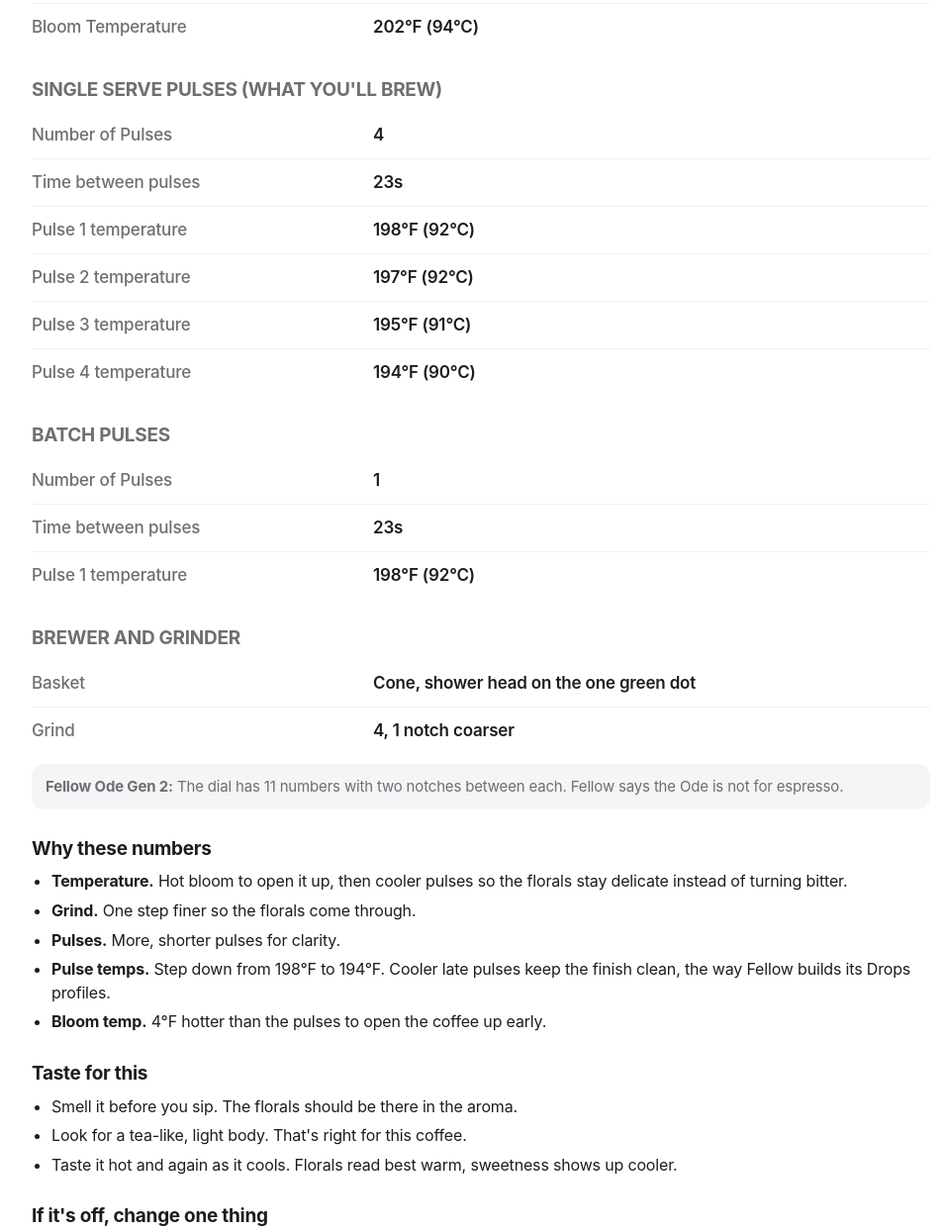
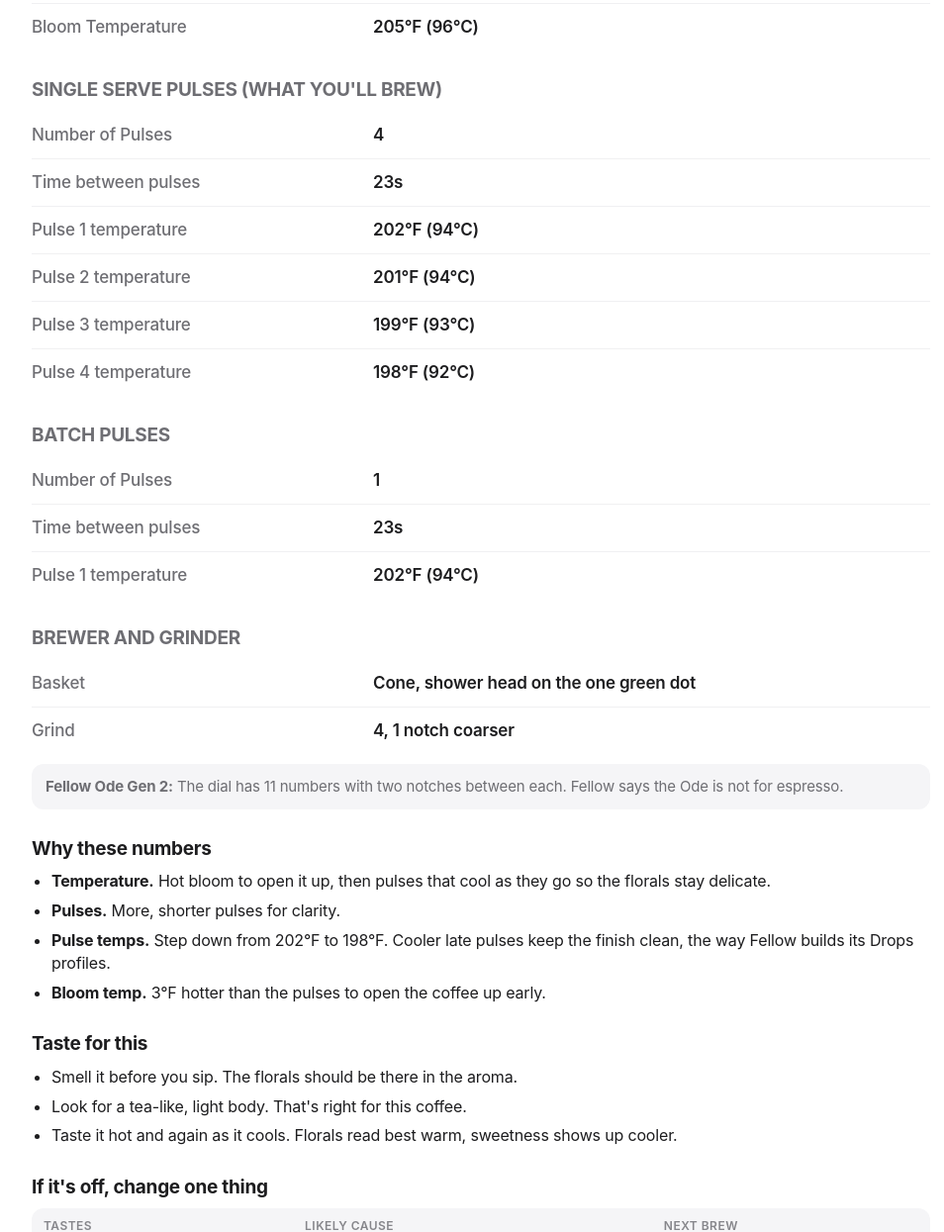
Before and after one commit to itsnickbrown/brewguide, a plain HTML site: page index.html in a window 1280 px wide. Shown: the part 1733-2978 px from the top of the page at 99% size, without its empty margins (154-1108 px from the left). Drawn offline with Linux system fonts and the light colour scheme.

Commit message:
Recalibrate Aiden temps and grind against 200 Fellow Drops profiles
Co-Authored-By: Claude Opus 5.5 <noreply@anthropic.com>
Claude-Session: https://claude.ai/code/session_019LtQNSyvRBcBbkJr7N8k8i

```diff
--- a/brew.js
+++ b/brew.js
@@ -135,7 +135,7 @@ function familyFor(s) {
    finer and darker roasts move coarser by roastStep. micro is the smallest useful move. */
 const GRINDERS = {
   "fellow-ode-2": { name: "Fellow Ode Gen 2", unit: "setting", min: 1, max: 11, step: 1/3, roastStep: 2/3, micro: 1/3,
-    base: { aidenSingle: 5 + 1/3, aidenBatch: 7, v60: 5, kalita: 5 + 1/3, chemex: 6 + 2/3, espresso: null },
+    base: { aidenSingle: 4 + 1/3, aidenBatch: 7, v60: 5, kalita: 5 + 1/3, chemex: 6 + 2/3, espresso: null },
     fmt: "ode", note: "The dial has 11 numbers with two notches between each. Fellow says the Ode is not for espresso.", buy: "fellow-ode-2" },
   "fellow-opus-2": { name: "Fellow Opus 2 (Gen 2)", unit: "setting", min: 0, max: 10, step: 0.1, roastStep: { espresso: 0.25, other: 0.5 }, micro: 0.1,
     base: { aidenSingle: 5, aidenBatch: 7, v60: 6, kalita: 6.5, chemex: 7.5, espresso: 1.2 },
@@ -183,6 +183,10 @@ const GRINDERS = {
 
 function roastSteps(g, method) { const r = g.roastStep; return typeof r === "number" ? r : (method === "espresso" ? r.espresso : r.other); }
 const ROAST_OFFSET = { light: -1, medium: 0, mediumdark: 1, dark: 2 };
+/* Fellow's Drops barely move the Aiden grind with roast or flavor: on an Ode Gen 2 single serve
+   they average ~4.5 light, ~4.2 medium, ~4.8 medium dark, ~5 dark. So the Aiden uses smaller shifts. */
+const AIDEN_ROAST = { light: 0, medium: 0, mediumdark: 0.5, dark: 1 };
+const AIDEN_FAMILY_GRIND = { heavy: 1, roasty: 1 };
 const FAMILY_GRIND = { floral: -1, citrus: -1, stone: 0, berry: 1, choc: 0, heavy: 1, roasty: 1 };
 
 function fmtSetting(g, v) {
@@ -207,11 +211,12 @@ function grindFor(gid, method, s, fam, extraMicro = 0) {
   if (b == null) return { none: true, text: "This grinder isn't built for espresso.", note: g.note };
   let v = b;
   if (method === "espresso" && s.basket === "pressurized" && g.pressurized) v = g.pressurized;
-  v += ROAST_OFFSET[s.roast] * roastSteps(g, method);
-  if (method !== "espresso") v += (FAMILY_GRIND[fam] || 0) * g.micro;
+  const aiden = method.startsWith("aiden");
+  v += (aiden ? AIDEN_ROAST : ROAST_OFFSET)[s.roast] * roastSteps(g, method);
+  if (method !== "espresso") v += ((aiden ? AIDEN_FAMILY_GRIND : FAMILY_GRIND)[fam] || 0) * g.micro;
   if (method === "espresso" && s.age === "fresh") v += g.micro; // very fresh coffee runs fast and gassy
   if (method === "espresso" && s.age === "old") v -= g.micro;
-  if (s.decaf === "yes") v -= (method === "espresso" ? 1 : 2) * g.micro; // decaf extracts fast, so grind finer
+  if (s.decaf === "yes" && !aiden) v -= g.micro; // decaf extracts fast, so grind a touch finer (Fellow's Aiden decaf profiles don't)
   v += extraMicro * g.micro;
   v = Math.min(g.max, Math.max(g.min, Math.round(v / g.step) * g.step));
   let note = g.note;
@@ -225,16 +230,17 @@ const temp = t => `${F(t)} (${C(t)})`;
 const g1 = n => Math.round(n * 10) / 10;
 
 /* ---------------- Fellow Aiden ---------------- */
-/* Calibrated against Fellow's own Drops profiles (Nov 2026): cooler pulses than most
-   pour over guides, a hotter bloom, and pulse temps that step down through the brew. */
+/* Calibrated against 200 Fellow Drops "Fellow's Take" posts (Nov 2026). Fellow runs light washed
+   coffees around 200-205F, fermented and experimental lots cooler (~195F), medium roasts ~203F,
+   and dark roasts with a very hot bloom and cool pulses (~185F). Pulse temps step down. */
 const AIDEN = {
-  floral: { t: 198, r: 16.5, bR: 2.5, bS: 35, bT: +4, p: 4, gap: 23, fall: 4 },
-  citrus: { t: 200, r: 16.5, bR: 2, bS: 40, bT: +5, p: 3, gap: 28, fall: 6 },
-  stone:  { t: 201, r: 16, bR: 2.5, bS: 40, bT: +1, p: 3, gap: 28, fall: 3 },
-  berry:  { t: 196, r: 16, bR: 3, bS: 45, bT: +2, p: 2, gap: 28, fall: 2 },
-  choc:   { t: 202, r: 16, bR: 2.5, bS: 35, bT: +3, p: 3, gap: 23, fall: 2 },
-  heavy:  { t: 202, r: 15.5, bR: 2, bS: 30, bT: +2, p: 2, gap: 28, fall: 0 },
-  roasty: { t: 195, r: 16.5, bR: 2, bS: 25, bT: -2, p: 2, gap: 23, fall: 0 },
+  floral: { t: 202, r: 16.5, bR: 2.5, bS: 35, bT: +3, p: 4, gap: 23, fall: 4 },
+  citrus: { t: 203, r: 16.5, bR: 2, bS: 40, bT: +3, p: 3, gap: 28, fall: 6 },
+  stone:  { t: 203, r: 16, bR: 2.5, bS: 40, bT: +2, p: 3, gap: 28, fall: 3 },
+  berry:  { t: 197, r: 16, bR: 3, bS: 45, bT: +3, p: 2, gap: 28, fall: 2 },
+  choc:   { t: 204, r: 15.5, bR: 2.5, bS: 35, bT: +1, p: 3, gap: 23, fall: 2 },
+  heavy:  { t: 203, r: 15.5, bR: 2, bS: 30, bT: +2, p: 2, gap: 28, fall: 0 },
+  roasty: { t: 188, r: 16, bR: 2, bS: 30, bT: +20, p: 2, gap: 23, fall: 0 },
 };
 function aidenRecipe(s) {
   const { fam, why } = familyFor(s);
@@ -282,7 +288,7 @@ function aidenRecipe(s) {
   ];
   if (a.fall) why2.push(["Pulse temps", `Step down from ${singleT[0]}°F to ${singleT[singleT.length - 1]}°F. Cooler late pulses keep the finish clean, the way Fellow builds its Drops profiles.`]);
   if (bloomT > a.t) why2.push(["Bloom temp", `${bloomT - a.t}°F hotter than the pulses to open the coffee up early.`]);
-  if (s.decaf === "yes") why2.push(["Decaf", "Ground finer. Decaf beans are more porous and extract faster, so they need less room."]);
+  if (s.decaf === "yes") why2.push(["Decaf", "Same grind as regular. Fellow's own Aiden decaf profiles don't grind finer, so neither does this."]);
   const rows = sections.flatMap(x => x.rows);
   const name = shortName(s, fam);
   return { fam, why, why2: famWhy(fam, "aiden").concat(why2), rows, sections, grind: g, name,
@@ -290,15 +296,16 @@ function aidenRecipe(s) {
 }
 function famWhy(fam, m) {
   const t = {
-    floral: [["Temperature", "Hot bloom to open it up, then cooler pulses so the florals stay delicate instead of turning bitter."], ["Grind", "One step finer so the florals come through."], ["Pulses", "More, shorter pulses for clarity."]],
-    citrus: [["Ratio", "A little open so the acidity reads clean, not sharp."], ["Temperature", "Pulses step down hard so the acidity stays juicy, not sharp."], ["Grind", "One step finer to build sweetness under the brightness."]],
+    floral: [["Temperature", "Hot bloom to open it up, then pulses that cool as they go so the florals stay delicate."], ["Pulses", "More, shorter pulses for clarity."]],
+    citrus: [["Ratio", "A little open so the acidity reads clean, not sharp."], ["Temperature", "Pulses step down hard so the acidity stays juicy, not sharp."]],
     stone:  [["Everything", "Close to defaults. Stone fruit coffees need a full, even extraction to taste sweet instead of tart."]],
     berry:  [["Temperature", "Cooler so fermented fruit doesn't turn boozy."], ["Bloom", "Long and wet to settle a coffee that's often full of gas."], ["Grind", "One step coarser and fewer pulses so the fruit stays distinct instead of muddy."]],
     choc:   [["Everything", "Close to defaults. Chocolate and caramel sit in the middle of the extraction."]],
     heavy:  [["Ratio", "Tighter for body."], ["Grind", "One step coarser, with longer gaps between pulses for contact time."]],
-    roasty: [["Temperature", "Lower to keep ash and smoke down."], ["Grind", "Coarser so the bitter compounds stay in the grounds."]],
+    roasty: [["Temperature", "A very hot bloom to wake up the grounds, then much cooler pulses to keep ash and bitterness out. Fellow brews its dark roast Drops this way."], ["Grind", "Coarser so the bitter compounds stay in the grounds."]],
   }[fam] || [];
   if (m === "espresso") return [];
+  if (m === "aiden") return t.filter(x => x[0] !== "Grind" || fam === "heavy" || fam === "roasty");
   return t;
 }
 function tasteChecks(fam) {
--- a/index.html
+++ b/index.html
@@ -40,4 +40,4 @@
 <section class="faq"><h2>Questions</h2><details><summary>Why start from the coffee and not the machine?</summary><p>Fellow&#x27;s presets are built around roast level. Two light roasts can need different settings. A washed Ethiopian wants hot water and lots of agitation to show its florals. A natural from the same farm muddles if you push it that hard. Starting from the origin and process gets you closer on the first brew.</p></details><details><summary>What if my grinder isn&#x27;t listed?</summary><p>Use the grinder closest to yours and treat the number as a direction. Most grinders work in the same order: lower is finer. If the cup is sour, go finer. If it&#x27;s bitter, go coarser.</p></details><details><summary>Single serve or batch?</summary><p>Single serve uses the cone basket and pulses matter. Batch uses the flat bottom basket and one pulse. Batch beds drain faster, so the grind is usually a step coarser on the dial and you adjust from taste.</p></details><details><summary>Why one change at a time?</summary><p>If you change the grind and the temperature together and the cup gets better, you don&#x27;t know which one did it. One change per brew gets you to a great cup faster.</p></details></section>
 </main><footer><div class="wrap">Built by Nick Brown. Grind settings come from each maker's own guide. Recipes are starting points, so taste and adjust.</div></footer>
 <script data-goatcounter="https://brewguide.goatcounter.com/count" async src="//gc.zgo.at/count.js"></script>
-<script src="brew.js?v=7"></script></body></html>
+<script src="brew.js?v=8"></script></body></html>
```
Also changed, not shown: espresso.html (+1 -1 lines), pour-over.html (+1 -1 lines).
